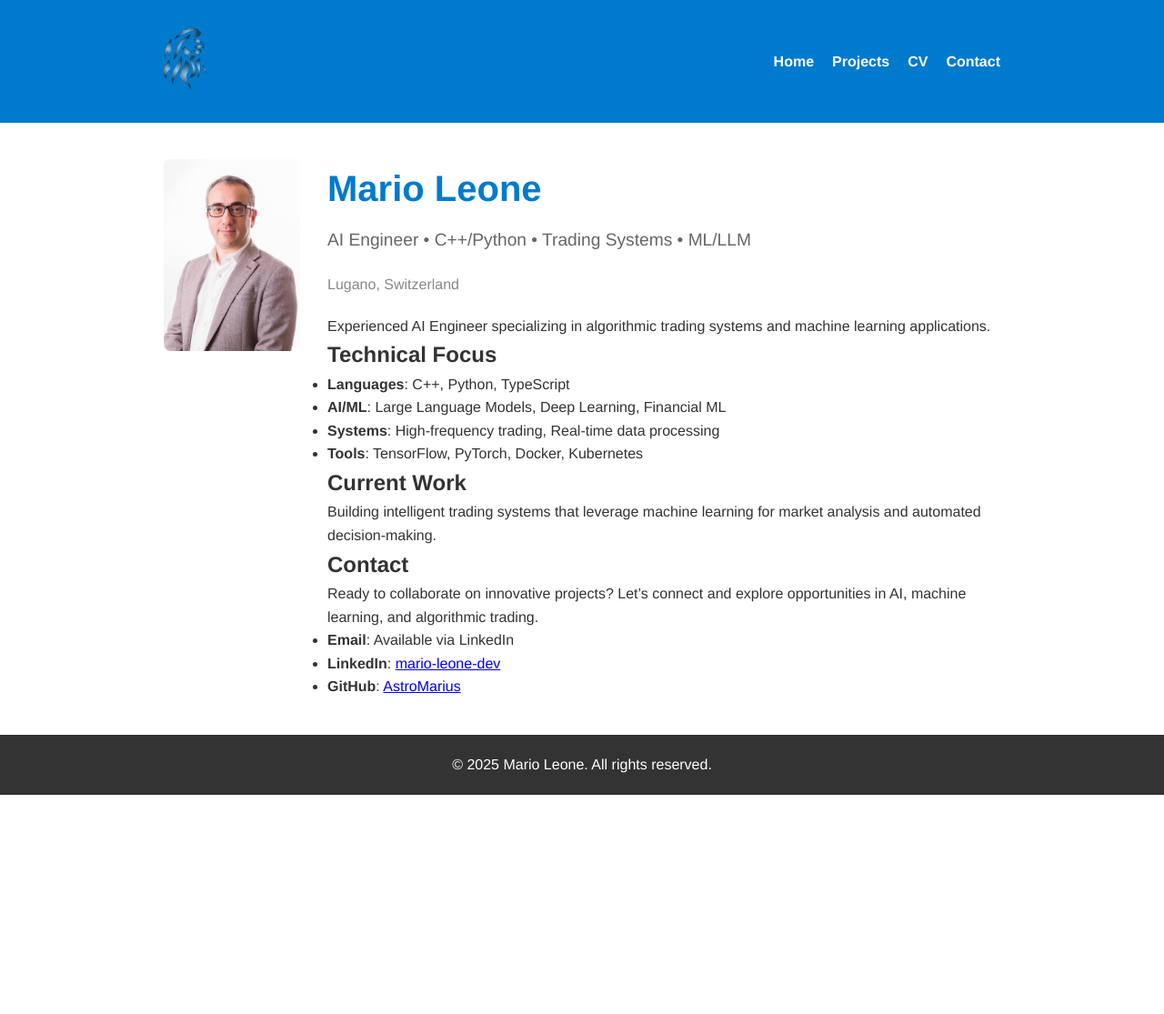
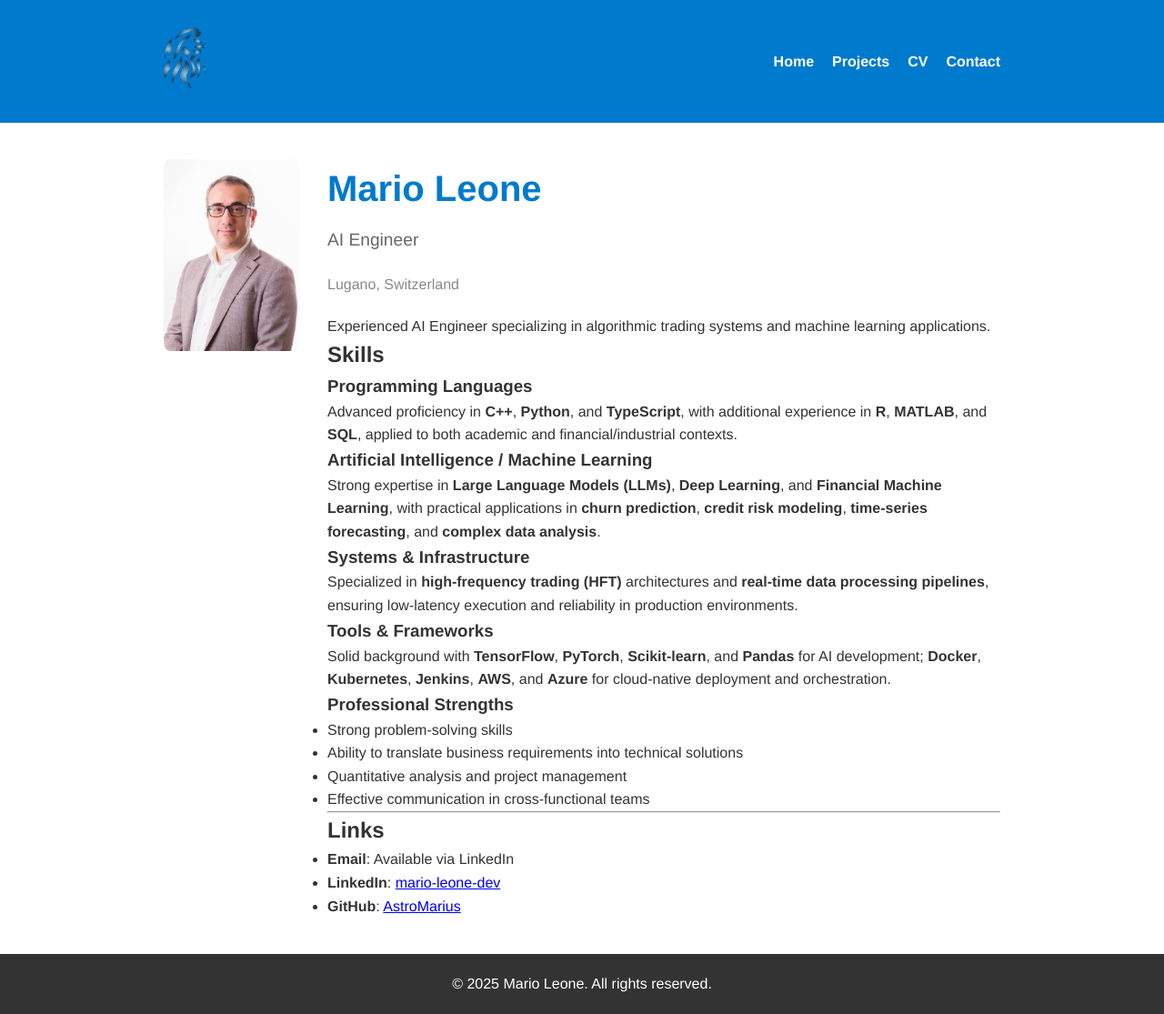
Before and after one commit to AstroMarius/marioleone.github.io, a Jekyll site: the page built from index.md, in a window 1280 px wide. Shown: the whole page at 91% size. Built offline with Jekyll 4.4.1, drawn with Linux system fonts in a browser that asks for light colours; before the commit the page ends 900 px from its top, so only the background shows below that.

Commit message:
feat: aggiornare il profilo e le competenze di Mario Leone
Modificato il profilo per riflettere un focus più chiaro sulle competenze e le aree di specializzazione. Aggiornate le date di modifica nel sitemap per garantire informazioni accurate sui progetti.

```diff
--- a/index.md
+++ b/index.md
@@ -2,7 +2,7 @@
 layout: about
 permalink: /
 title: Mario Leone
-subtitle: AI Engineer • C++/Python • Trading Systems • ML/LLM
+subtitle: AI Engineer
 
 profile:
   align:
@@ -19,19 +19,29 @@ social: true
 
 Experienced AI Engineer specializing in algorithmic trading systems and machine learning applications.
 
-## Technical Focus
-- **Languages**: C++, Python, TypeScript
-- **AI/ML**: Large Language Models, Deep Learning, Financial ML
-- **Systems**: High-frequency trading, Real-time data processing
-- **Tools**: TensorFlow, PyTorch, Docker, Kubernetes
+## Skills
 
-## Current Work
-Building intelligent trading systems that leverage machine learning for market analysis and automated decision-making.
+### Programming Languages
+Advanced proficiency in **C++**, **Python**, and **TypeScript**, with additional experience in **R**, **MATLAB**, and **SQL**, applied to both academic and financial/industrial contexts.
 
-## Contact {#contact}
+### Artificial Intelligence / Machine Learning
+Strong expertise in **Large Language Models (LLMs)**, **Deep Learning**, and **Financial Machine Learning**, with practical applications in **churn prediction**, **credit risk modeling**, **time-series forecasting**, and **complex data analysis**.
 
-Ready to collaborate on innovative projects? Let's connect and explore opportunities in AI, machine learning, and algorithmic trading.
+### Systems & Infrastructure
+Specialized in **high-frequency trading (HFT)** architectures and **real-time data processing pipelines**, ensuring low-latency execution and reliability in production environments.
 
+### Tools & Frameworks
+Solid background with **TensorFlow**, **PyTorch**, **Scikit-learn**, and **Pandas** for AI development; **Docker**, **Kubernetes**, **Jenkins**, **AWS**, and **Azure** for cloud-native deployment and orchestration.
+
+### Professional Strengths
+- Strong problem-solving skills
+- Ability to translate business requirements into technical solutions
+- Quantitative analysis and project management
+- Effective communication in cross-functional teams
+
+---
+
+## Links
 - **Email**: Available via LinkedIn
 - **LinkedIn**: [mario-leone-dev](https://linkedin.com/in/mario-leone-dev)
 - **GitHub**: [AstroMarius](https://github.com/AstroMarius)
```
Also changed, not shown: 3 other files.
